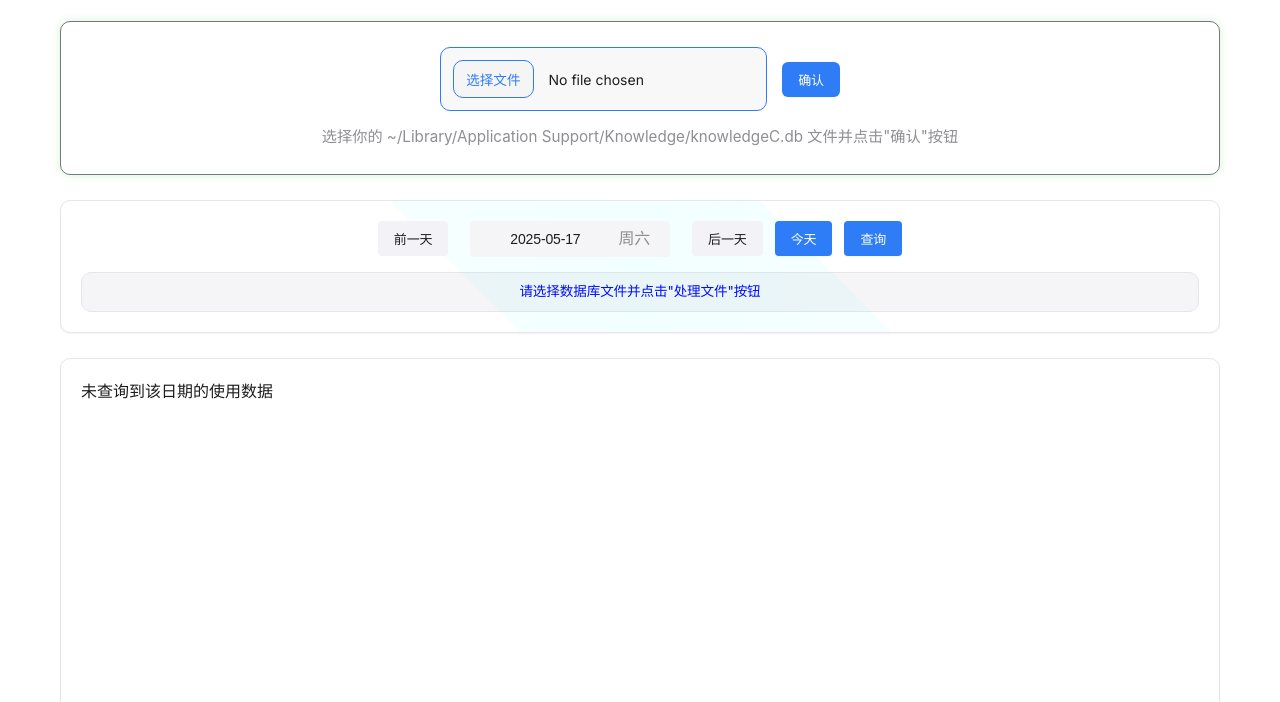
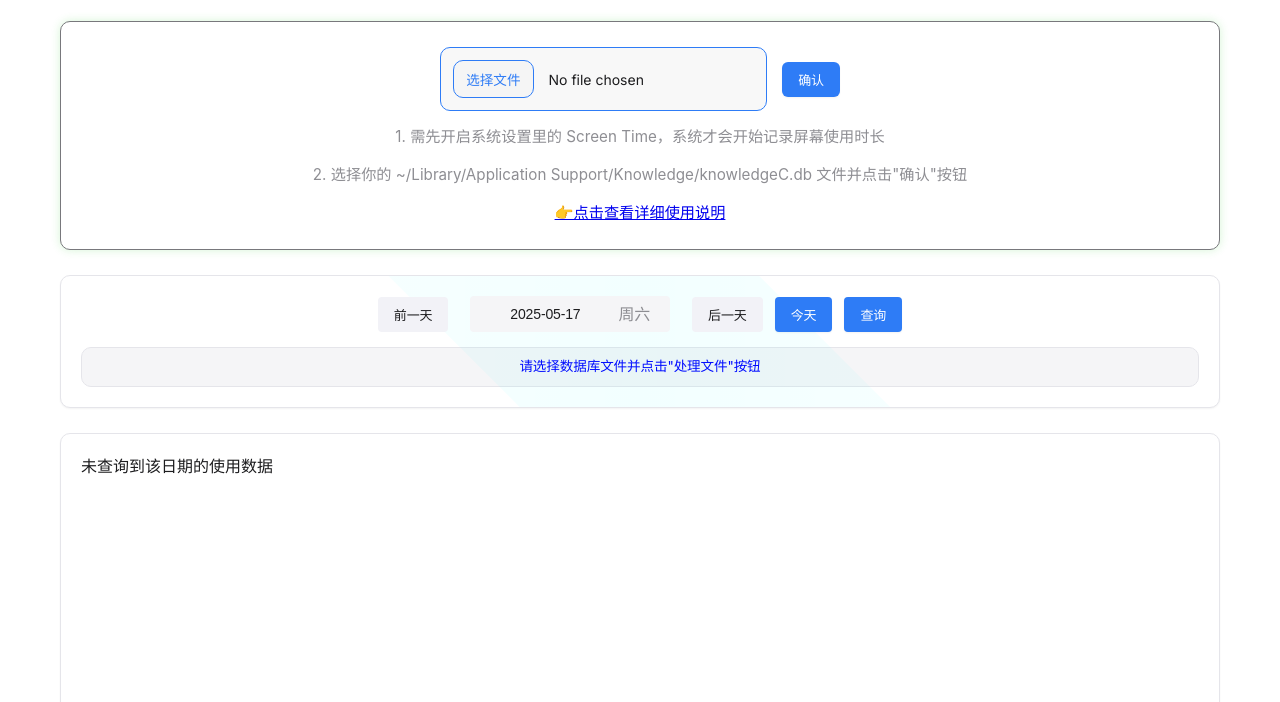
Before and after one commit to Zgmgmm/piot, a plain HTML site: page static/index.html in a window 1280 px wide. Shown: the part 98-800 px from the top of the page. Drawn offline with nearby package versions, Linux system fonts and the light colour scheme.

Commit message:
feat: add hint
Change-Id: Ie2199df62af2675bfae8555be05ec8328282d060

```diff
--- a/static/index.html
+++ b/static/index.html
@@ -37,7 +37,9 @@
                     <input type="file" id="db-file" name="db-file" accept=".db" placeholder="选择knowledgeC.db文件">
                     <button type="button" id="upload-button">确认</button>
                 </div>
-                <p class="upload-hint">选择你的 ~/Library/Application Support/Knowledge/knowledgeC.db 文件并点击"确认"按钮</p>
+                <p class="upload-hint">1. 需先开启系统设置里的 Screen Time，系统才会开始记录屏幕使用时长</p>
+                <p class="upload-hint">2. 选择你的 ~/Library/Application Support/Knowledge/knowledgeC.db 文件并点击"确认"按钮</p>
+                <p class="upload-hint"><a href="https://zmml33.feishu.cn/wiki/U29ewo1GOiIPNFkDfKXcVMrLnOh#XmT7dc9paoEw22xpC9ecnkHCnid" target="_blank">👉点击查看详细使用说明</a></p>
             </div>
         </div>
 
```
